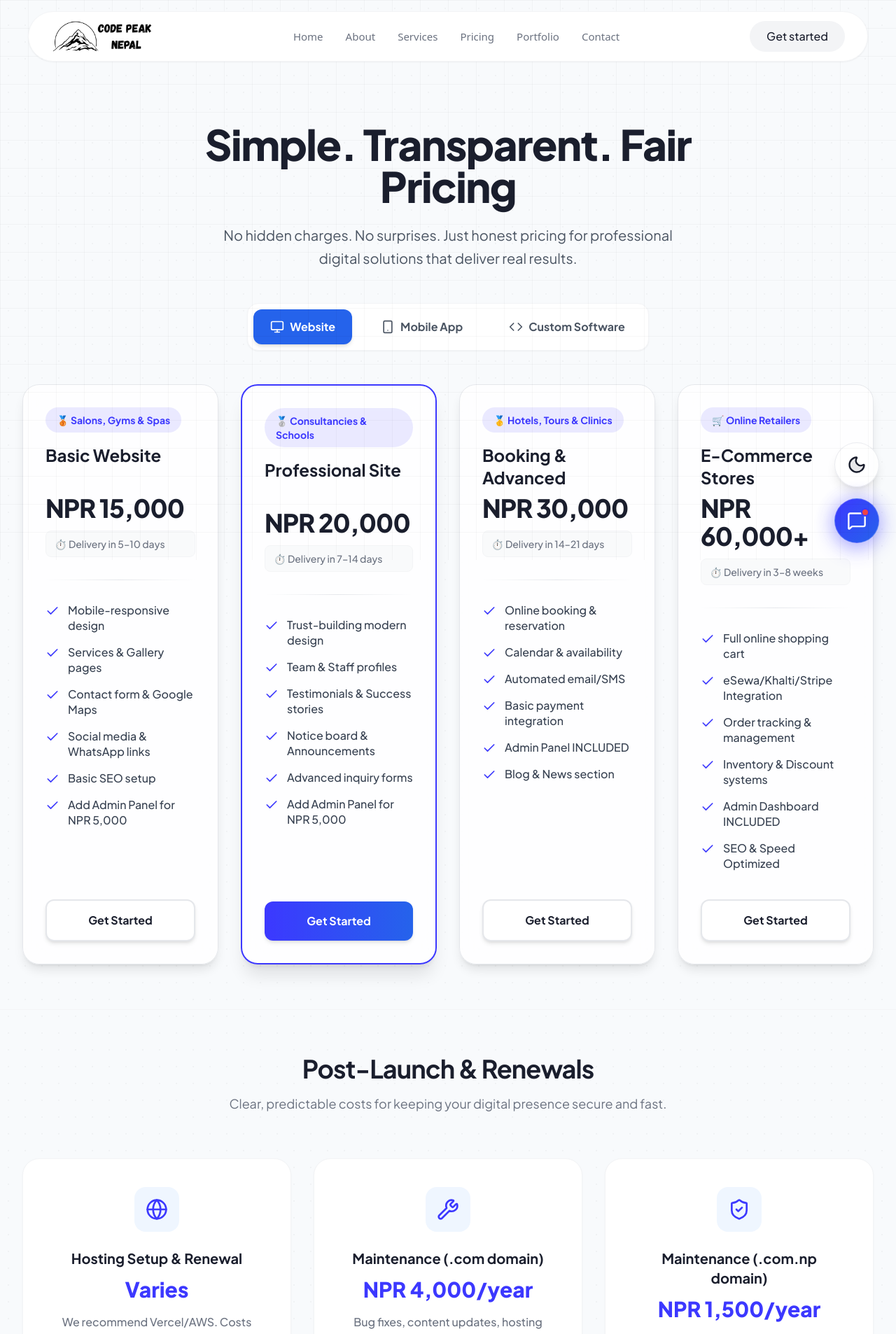
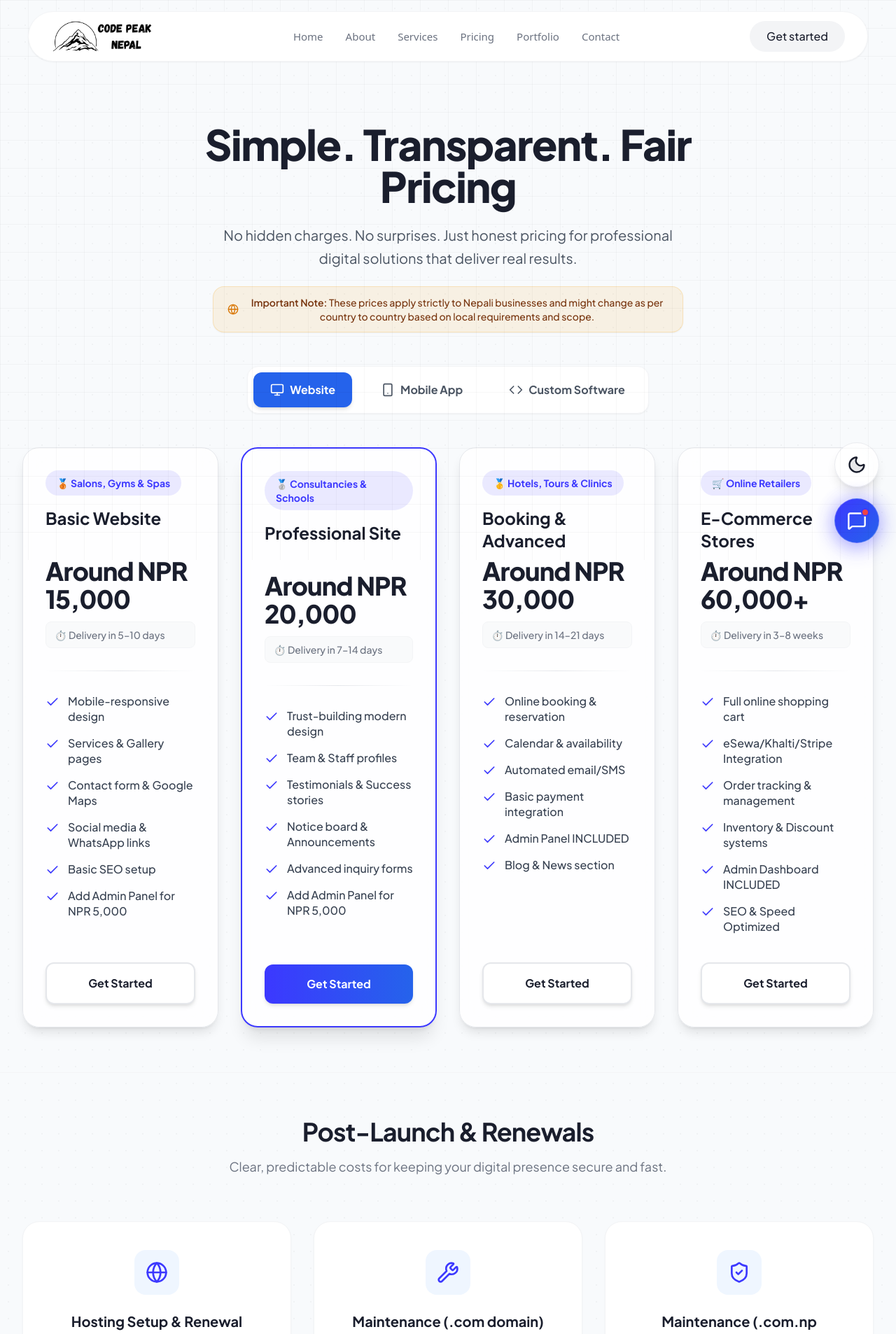
Before and after one commit to rajanthakullavlogs-ux/codepeaknepal, a Next.js app: page /pricing in a window 1280 px wide. Shown: the top 1906 px of the page at 70% size. Built offline with nearby package versions, Linux system fonts and the light colour scheme.

Commit message:
Update pricing to Around format and add Nepali business country variation notice

```diff
--- a/src/app/pricing/page.tsx
+++ b/src/app/pricing/page.tsx
@@ -57,9 +57,21 @@ export default function Pricing() {
           <h1 className="text-5xl md:text-6xl font-extrabold text-navy dark:text-white mb-6 tracking-tight">
             {PRICING_CONTENT.heading}
           </h1>
-          <p className="text-xl text-gray-600 dark:text-gray-400 max-w-2xl mx-auto leading-relaxed">
+          <p className="text-xl text-gray-600 dark:text-gray-400 max-w-2xl mx-auto leading-relaxed mb-6">
             {PRICING_CONTENT.subtext}
           </p>
+
+          <motion.div
+            initial={{ opacity: 0, y: 10 }}
+            animate={{ opacity: 1, y: 0 }}
+            transition={{ duration: 0.5, delay: 0.2 }}
+            className="inline-flex items-center gap-2.5 px-5 py-3 rounded-2xl bg-amber-500/10 border border-amber-500/20 text-amber-900 dark:text-amber-300 text-sm font-medium max-w-2xl mx-auto text-center shadow-sm"
+          >
+            <Globe className="w-4 h-4 shrink-0 text-amber-600 dark:text-amber-400" />
+            <span>
+              <strong className="font-semibold">Important Note:</strong> These prices apply strictly to Nepali businesses and might change as per country to country based on local requirements and scope.
+            </span>
+          </motion.div>
         </motion.div>
       </section>
 
--- a/src/data/content.ts
+++ b/src/data/content.ts
@@ -211,7 +211,7 @@ export const PRICING_CONTENT = {
       category: "website",
       name: "Basic Website",
       badge: "🥉 Salons, Gyms & Spas",
-      price: "NPR 15,000",
+      price: "Around NPR 15,000",
       delivery: "⏱️ Delivery in 5–10 days",
       popular: false,
       features: ["Mobile-responsive design", "Services & Gallery pages", "Contact form & Google Maps", "Social media & WhatsApp links", "Basic SEO setup", "Add Admin Panel for NPR 5,000"]
@@ -220,7 +220,7 @@ export const PRICING_CONTENT = {
       category: "website",
       name: "Professional Site",
       badge: "🥈 Consultancies & Schools",
-      price: "NPR 20,000",
+      price: "Around NPR 20,000",
       delivery: "⏱️ Delivery in 7–14 days",
       popular: true,
       features: ["Trust-building modern design", "Team & Staff profiles", "Testimonials & Success stories", "Notice board & Announcements", "Advanced inquiry forms", "Add Admin Panel for NPR 5,000"]
@@ -229,7 +229,7 @@ export const PRICING_CONTENT = {
       category: "website",
       name: "Booking & Advanced",
       badge: "🥇 Hotels, Tours & Clinics",
-      price: "NPR 30,000",
+      price: "Around NPR 30,000",
       delivery: "⏱️ Delivery in 14–21 days",
       popular: false,
       features: ["Online booking & reservation", "Calendar & availability", "Automated email/SMS", "Basic payment integration", "Admin Panel INCLUDED", "Blog & News section"]
@@ -238,7 +238,7 @@ export const PRICING_CONTENT = {
       category: "website",
       name: "E-Commerce Stores",
       badge: "🛒 Online Retailers",
-      price: "NPR 60,000+",
+      price: "Around NPR 60,000+",
       delivery: "⏱️ Delivery in 3–8 weeks",
       popular: false,
       features: ["Full online shopping cart", "eSewa/Khalti/Stripe Integration", "Order tracking & management", "Inventory & Discount systems", "Admin Dashboard INCLUDED", "SEO & Speed Optimized"]
@@ -249,7 +249,7 @@ export const PRICING_CONTENT = {
       category: "app",
       name: "Starter App",
       badge: "📱 Small Businesses",
-      price: "NPR 60,000",
+      price: "Around NPR 60,000",
       delivery: "⏱️ Delivery in 3–4 weeks",
       popular: false,
       features: ["Native performance (Flutter)", "Cross-platform (iOS & Android)", "Standard UI/UX design", "Push notifications", "App Store/Play Store upload", "Basic API Integration"]
@@ -258,7 +258,7 @@ export const PRICING_CONTENT = {
       category: "app",
       name: "Business App",
       badge: "💼 Growing Companies",
-      price: "NPR 100,000",
+      price: "Around NPR 100,000",
       delivery: "⏱️ Delivery in 5–8 weeks",
       popular: true,
       features: ["Advanced UI/UX animations", "User Authentication", "Real-time Database", "In-App Messaging/Chat", "Social Media Login", "Admin Dashboard for App"]
@@ -267,7 +267,7 @@ export const PRICING_CONTENT = {
       category: "app",
       name: "E-Commerce App",
       badge: "🛍️ Online Retail Stores",
-      price: "NPR 150,000",
+      price: "Around NPR 150,000",
       delivery: "⏱️ Delivery in 8–12 weeks",
       popular: false,
       features: ["Full Product Catalog", "Payment Gateway Integration", "Order & Delivery Tracking", "Wishlist & Cart System", "User Reviews & Ratings", "Inventory Management"]
@@ -276,7 +276,7 @@ export const PRICING_CONTENT = {
       category: "app",
       name: "Enterprise App",
       badge: "🏢 Large Scale Apps",
-      price: "NPR 250,000+",
+      price: "Around NPR 250,000+",
       delivery: "⏱️ Timeline varies",
       popular: false,
       features: ["Complex Custom Architectures", "Multi-role Access Control", "Third-party ERP Integrations", "Advanced Analytics", "Offline Sync Capabilities", "High-security standards"]
@@ -287,7 +287,7 @@ export const PRICING_CONTENT = {
       category: "software",
       name: "Basic Management",
       badge: "📊 Internal Tools",
-      price: "NPR 80,000",
+      price: "Around NPR 80,000",
       delivery: "⏱️ Delivery in 4–6 weeks",
       popular: false,
       features: ["Single-module system", "Basic Data Entry Forms", "Simple Reporting", "User Login & Roles", "Cloud Deployment", "Secure Database"]
@@ -296,7 +296,7 @@ export const PRICING_CONTENT = {
       category: "software",
       name: "School/Hostel ERP",
       badge: "🎓 Educational Institutes",
-      price: "NPR 120,000",
+      price: "Around NPR 120,000",
       delivery: "⏱️ Delivery in 6–10 weeks",
       popular: true,
       features: ["Student & Staff Management", "Attendance & Fees Tracking", "Exam & Results Portal", "Notice Board & SMS Alerts", "Parent Login Portal", "Automated Billing"]
@@ -305,7 +305,7 @@ export const PRICING_CONTENT = {
       category: "software",
       name: "Multi-branch ERP",
       badge: "🏢 Corporate Chains",
-      price: "NPR 200,000",
+      price: "Around NPR 200,000",
       delivery: "⏱️ Delivery in 10–16 weeks",
       popular: false,
       features: ["Centralized Head Office view", "Multi-location data sync", "Advanced Inventory Tracking", "Comprehensive HR & Payroll", "Supplier Management", "Financial Reports"]
@@ -314,16 +314,16 @@ export const PRICING_CONTENT = {
       category: "software",
       name: "Enterprise CRM",
       badge: "🚀 Large Enterprises",
-      price: "NPR 300,000+",
+      price: "Around NPR 300,000+",
       delivery: "⏱️ Timeline varies",
       popular: false,
       features: ["Fully bespoke architecture", "AI-driven analytics integration", "Automated workflow pipelines", "API development for 3rd parties", "Load-balanced cloud servers", "24/7 Enterprise Support"]
     }
   ],
   renewals: [
-    { title: "Hosting Setup & Renewal", price: "Varies", desc: "We recommend Vercel/AWS. Costs depend on usage.", icon: "globe" },
-    { title: "Maintenance (.com domain)", price: "NPR 4,000/year", desc: "Bug fixes, content updates, hosting management.", icon: "wrench" },
-    { title: "Maintenance (.com.np domain)", price: "NPR 1,500/year", desc: "Bug fixes, content updates, hosting management.", icon: "shield" }
+    { title: "Hosting Setup & Renewal", price: "Varies by usage", desc: "We recommend Vercel/AWS. Costs depend on usage.", icon: "globe" },
+    { title: "Maintenance (.com domain)", price: "Around NPR 4,000/year", desc: "Bug fixes, content updates, hosting management.", icon: "wrench" },
+    { title: "Maintenance (.com.np domain)", price: "Around NPR 1,500/year", desc: "Bug fixes, content updates, hosting management.", icon: "shield" }
   ],
   process: [
     { step: "1", title: "50% Advance Payment", desc: "Secure your project and begin development immediately" },
```
Also changed, not shown: src/data/codepeaknepal_rag_knowledge_base.md (+1 -1 lines).
